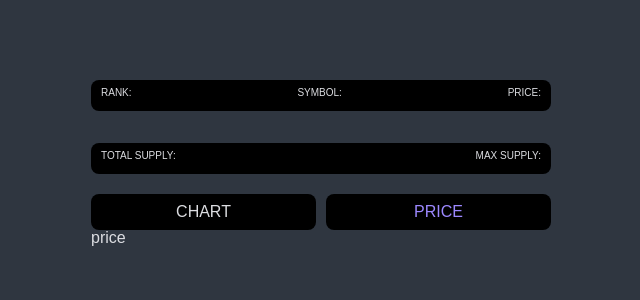
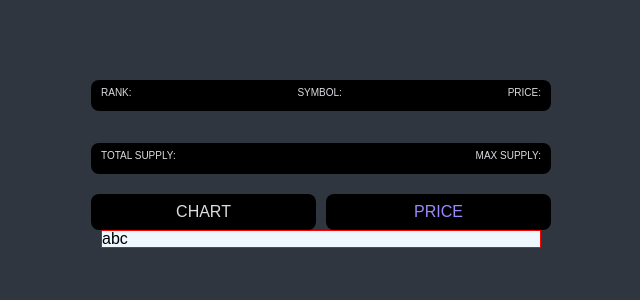
Before and after one commit to leesaewa/react-practice2, a React (Create React App) app: page /1/price in a window 1280 px wide. Shown: the top 300 px of the page, without its empty margins (319-959 px from the left). Built offline with nearby package versions, Linux system fonts and the light colour scheme; no server answers.

Commit message:
price practice

```diff
--- a/src/routes/Coin.tsx
+++ b/src/routes/Coin.tsx
@@ -218,7 +218,7 @@ function Coin() {
 
           <Switch>
             <Route path={`/${coinId}/price`}>
-              <Price />
+              <Price coinId={coinId} />
             </Route>
             <Route path={`/${coinId}/chart`}>
               <Chart coinId={coinId} />
--- a/src/routes/Price.tsx
+++ b/src/routes/Price.tsx
@@ -1,5 +1,85 @@
-function Price() {
-  return <h1>price</h1>;
+import { useEffect, useState } from "react";
+import styled from "styled-components";
+
+const Container = styled.div`
+  padding: 0px 10px;
+  margin: 0 auto;
+  max-width: 480px;
+`;
+
+const Loader = styled.div`
+  text-align: center;
+`;
+
+const Overview = styled.ul`
+  border: 1px solid red;
+`;
+
+const OverviewItem = styled.li`
+  background-color: aliceblue;
+  color: #000;
+`;
+
+interface PriceData {
+  id: string;
+  name: string;
+  symbol: string;
+  rank: number;
+  circulating_supply: number;
+  total_supply: number;
+  max_supply: number;
+  beta_value: number;
+  first_data_at: string;
+  last_updated: string;
+  quotes: {
+    USD: {
+      ath_date: string;
+      ath_price: number;
+      market_cap: number;
+      market_cap_change_24h: number;
+      percent_change_1h: number;
+      percent_change_1y: number;
+      percent_change_6h: number;
+      percent_change_7d: number;
+      percent_change_12h: number;
+      percent_change_15m: number;
+      percent_change_24h: number;
+      percent_change_30d: number;
+      percent_change_30m: number;
+      percent_from_price_ath: number;
+      price: number;
+      volume_24h: number;
+      volume_24h_change_24h: number;
+    };
+  };
+}
+
+interface PriceProps {
+  coinId: string;
+}
+
+function Price({ coinId }: PriceProps) {
+  const [data, setData] = useState<PriceData>();
+  const [loading, setLoading] = useState(true);
+
+  useEffect(() => {
+    setData(data);
+    setLoading(false);
+  }, [coinId]);
+
+  return (
+    <Container>
+      {loading ? (
+        <Loader>Loading...</Loader>
+      ) : (
+        <>
+          <Overview>
+            <OverviewItem>abc</OverviewItem>
+          </Overview>
+        </>
+      )}
+    </Container>
+  );
 }
 
 export default Price;
```
